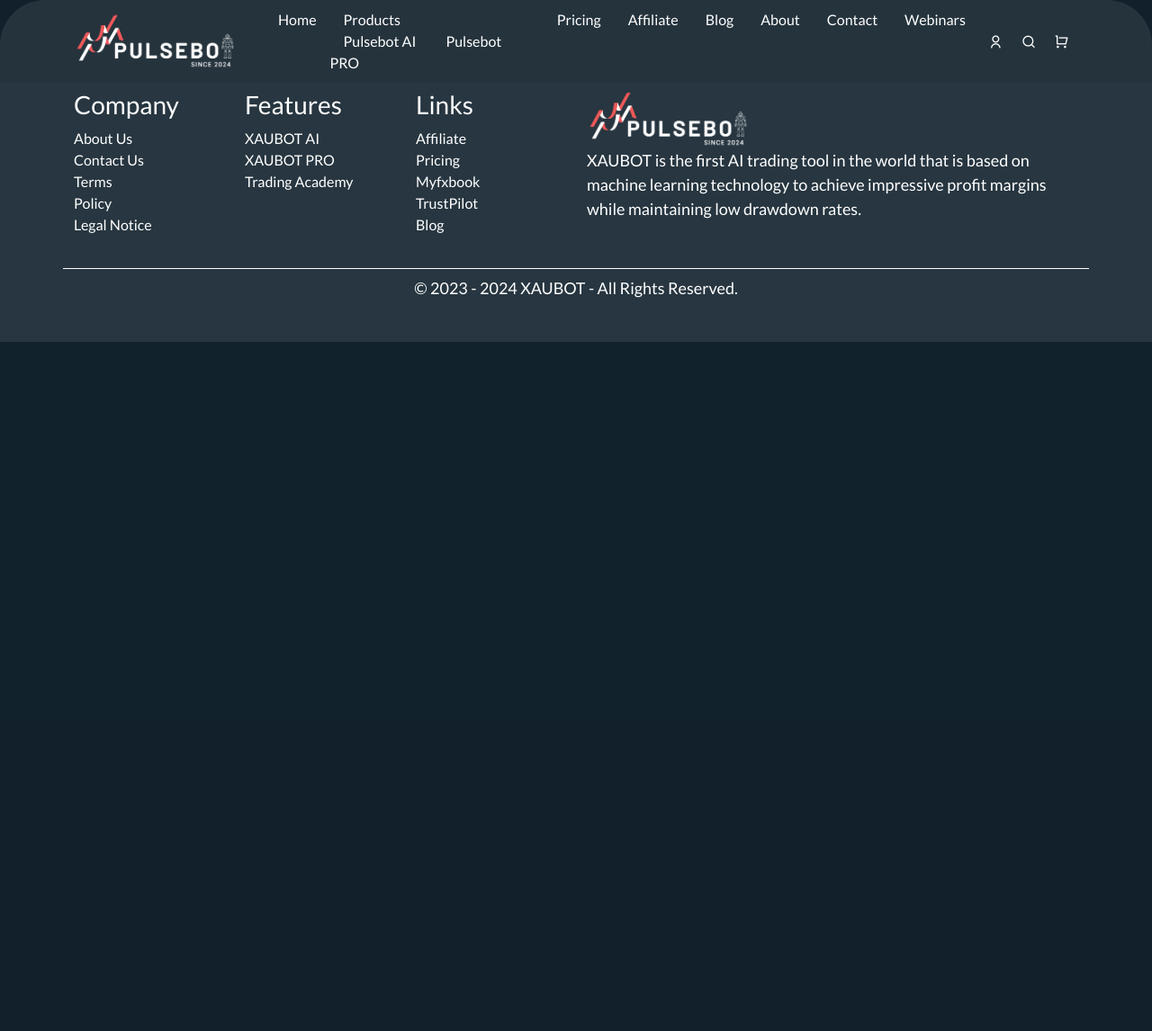
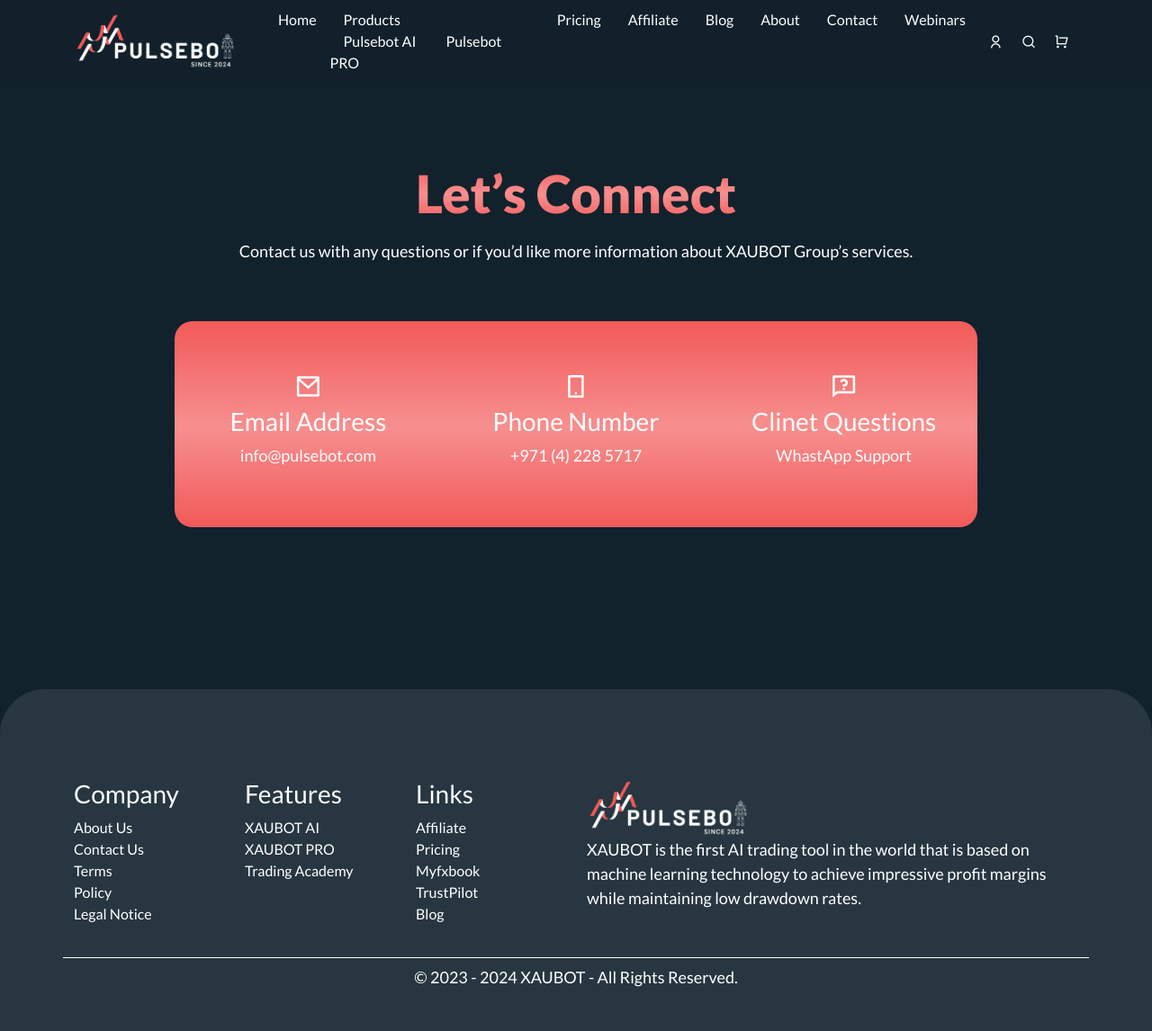
Before and after one commit to akkushwaha7834/pulsebo, a PHP site: page /contact-us.php in a window 1280 px wide. Shown: the whole page at 90% size. Before the commit the page ends 380 px from the top, so only its background shows below. Run offline with PHP 8.4, Linux system fonts and the light colour scheme; some libraries are stand-ins or nearby versions.

Commit message:
Contact Us page done

```diff
--- a/assets/css/style.css
+++ b/assets/css/style.css
@@ -563,3 +563,40 @@
     background-color: var(--white);
     margin-top: 20px;
 }
+
+
+
+
+/*Contact Us*/
+.contact-us{
+    padding: 180px 0;
+}
+.text-gradient-color{
+    color: #ffffff;
+    background: linear-gradient(180deg, #f15a59 0%, #f78f8f 51%, #f15a59 100%);
+    -webkit-text-fill-color: transparent;
+    -webkit-background-clip: text;
+}
+.main-heading{
+    font-size: 58px;
+    font-weight: 800;
+    margin-bottom: 1rem;
+    text-align: center;
+}
+.contcat-info{
+    background: linear-gradient(180deg, #f15a59 0%, #f78f8f 51%, #f15a59 100%);;
+    width: 80%;
+    margin: 0 auto;
+    padding: 50px 0;
+    border-radius: 20px;
+}
+.image-box{
+    text-align: center;
+}
+.image-box i{
+    font-size: 30px;
+    color: #fff;
+}
+.image-box a{
+    text-decoration: none;
+}
--- a/contact-us.php
+++ b/contact-us.php
@@ -1,3 +1,51 @@
 <?php include ('includes/header.php');?>
 
+<section class="contact-us" style="">
+	<div class="container">
+		<div class="row">
+			<div class="col-12">
+				<h2 class="main-heading text-gradient-color">Let’s Connect</h2>
+				<p class="text-center">
+					Contact us with any questions or if you’d like more information about XAUBOT Group’s services.
+				</p>
+			</div>
+		</div>
+		<div class="row mt-5 contcat-info">
+			<div class="col-md-4">
+				<div class="image-box">
+					<i class="ri-mail-line"></i>
+					<h3 class="text-white">
+						Email Address
+					</h3>
+					<p>
+						<a class="text-white" href="mailto:info@pulsebot.com">info@pulsebot.com</a>
+					</p>
+				</div>
+			</div>
+			<div class="col-md-4">
+				<div class="image-box">
+					<i class="ri-smartphone-line"></i>
+					<h3 class="text-white">
+						Phone Number
+					</h3>
+					<p>
+						<a href="tel:+97142285717" class="text-white">+971 (4) 228 5717</a>
+					</p>
+				</div>
+			</div>
+			<div class="col-md-4">
+				<div class="image-box">
+					<i class="ri-questionnaire-line"></i>
+					<h3 class="text-white">
+						Clinet Questions
+					</h3>
+					<p>
+						WhastApp Support
+					</p>
+				</div>
+			</div>
+		</div>
+	</div>
+</section>
+
 <?php include ('includes/footer.php');?>
```
